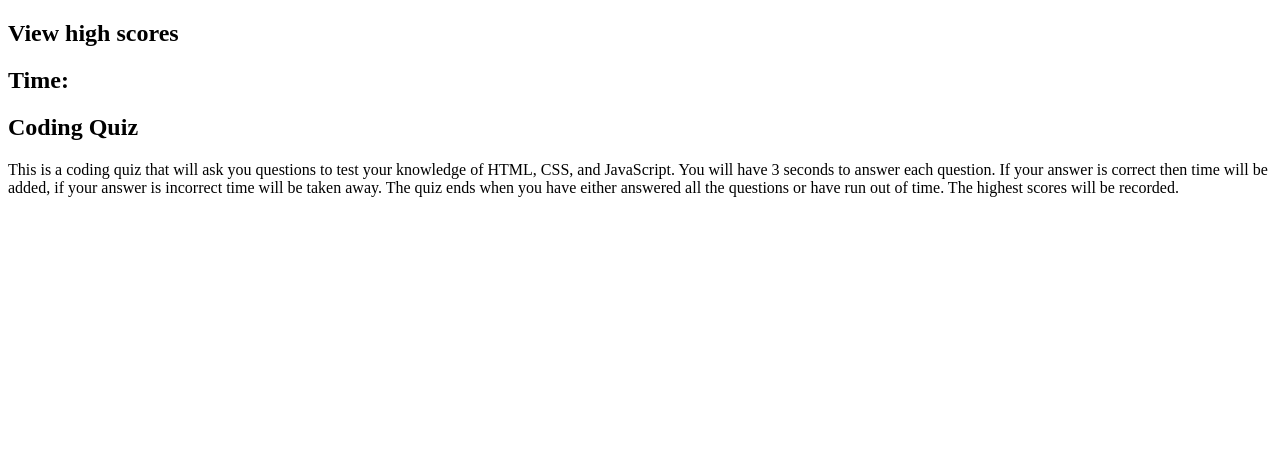
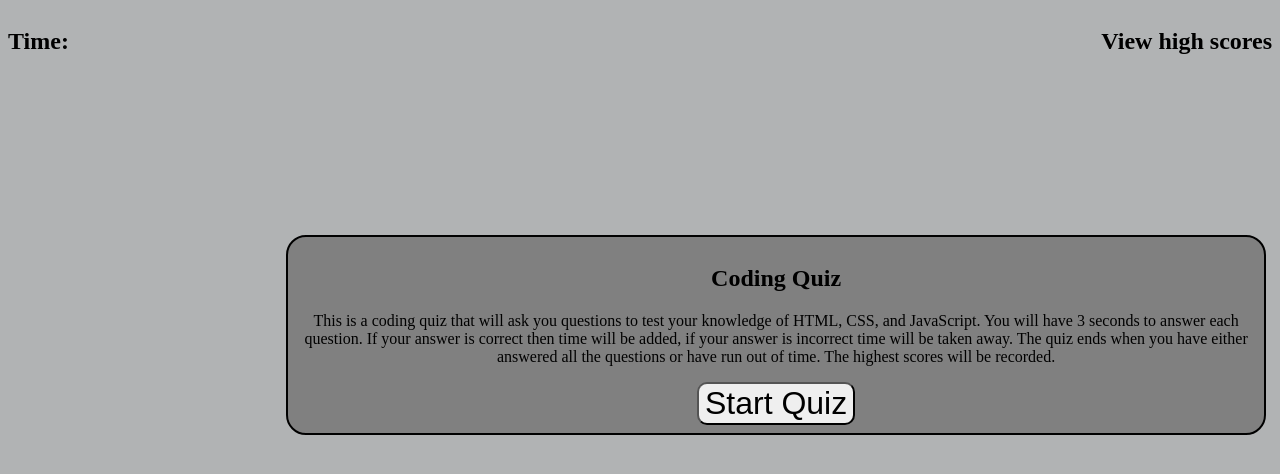
Before and after one commit to CharlieGarvin/Code-Quiz, a plain HTML site: page index.html in a window 1280 px wide. Drawn offline with Linux system fonts and the light colour scheme.

Commit message:
added barebones skeleton for html and css

```diff
--- a/assets/css/style.css
+++ b/assets/css/style.css
@@ -0,0 +1,45 @@
+body {
+    background-color: rgb(177, 179, 180);
+}
+
+#score {
+    float: right;
+}
+
+#score:hover {
+    color: white;
+    cursor: pointer;
+}
+
+#timer {
+    display: inline-block;
+}
+
+#timer:hover {
+    cursor: default;
+}
+
+#description {
+    position: relative;
+    top: 10em;
+    left: 22%;
+    text-align: center;
+    background-color: grey;
+    border: 2px solid black;
+    border-radius: 20px;
+    padding: 8px;
+    max-width: 60em;
+}
+
+#description:hover {
+    cursor: default;
+}
+
+#start {
+    font-size: 2em;
+    border-radius: 10px;
+}
+
+#start:hover {
+    cursor: pointer;
+}
--- a/index.html
+++ b/index.html
@@ -9,9 +9,9 @@
 </head>
 
 <body>
-    <section id="score">
-        <h1>View high scores</h1>
-        <h1>Time: </h1>
+    <section>
+        <h1 id="score">View high scores</h1>
+        <h1 id="timer">Time: </h1>
     </section>
     <section id="description">
         <h2>Coding Quiz</h2>
@@ -20,7 +20,9 @@
             your answer is incorrect time will be taken away. The quiz ends when you have either answered all the
             questions or have run out of time. The highest scores will be recorded.
         </p>
+        <button id="start">Start Quiz</button>
     </section>
+
 </body>
 <script href="assets/js/script.js"></script>
 </html>
```
